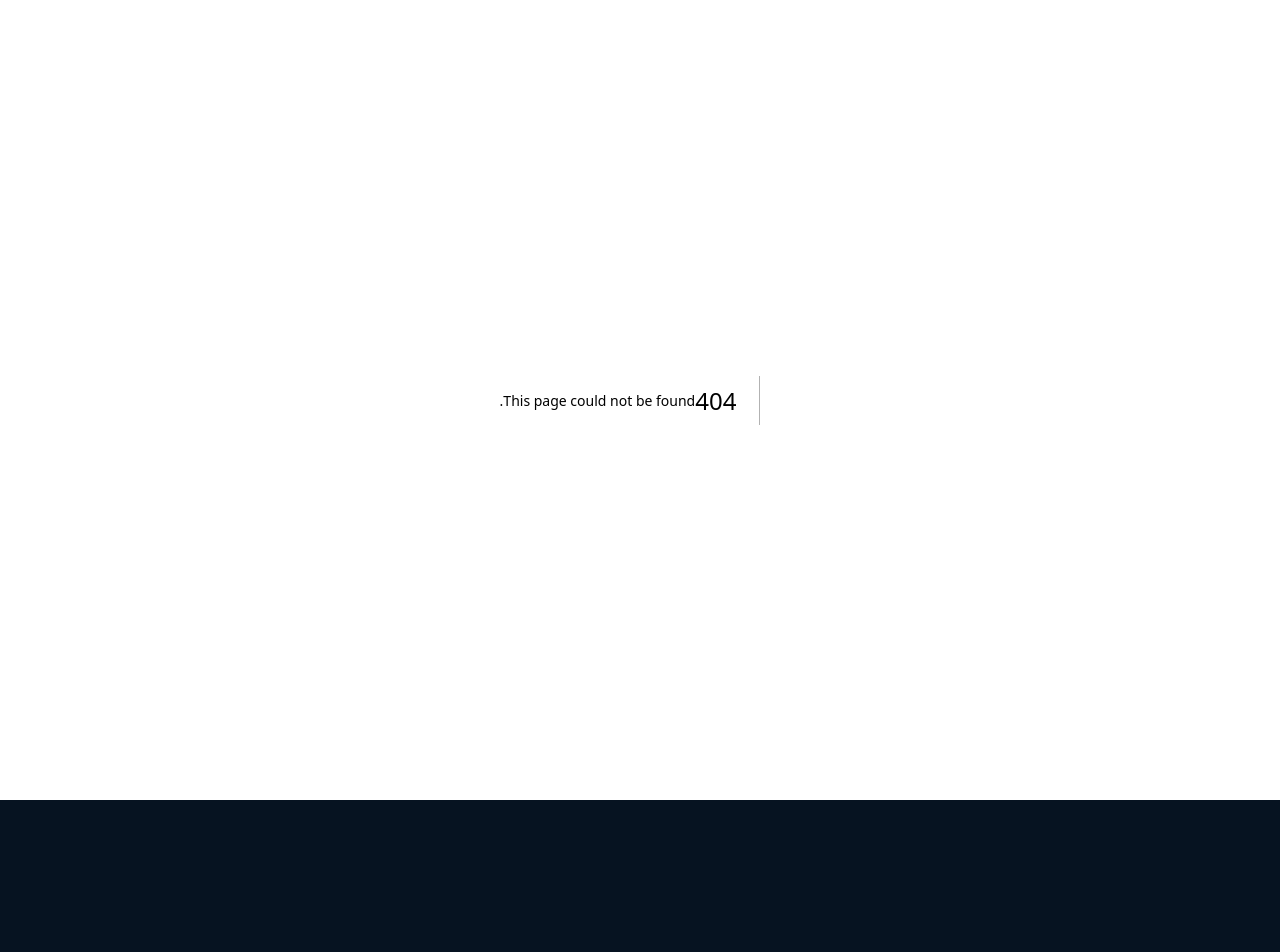
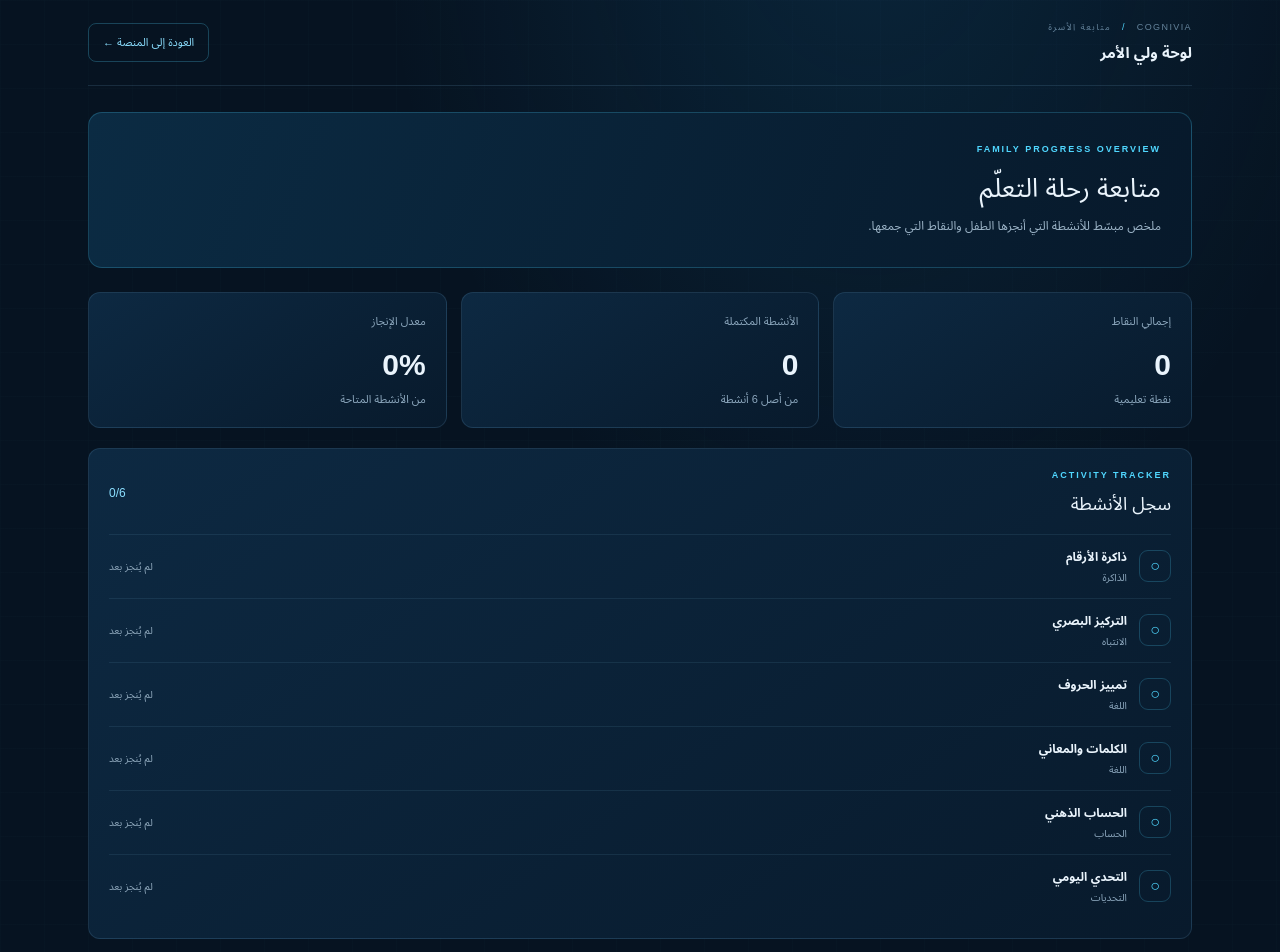
Before and after one commit to mhmooudalhasan64-svg/COGNIVIA, a Next.js app: page /parent in a window 1280 px wide. Before the commit this address had no page. Shown: the top 952 px of the page. Before the commit the page ends 800 px from the top, so only its background shows below. Built offline with nearby package versions, Linux system fonts and the light colour scheme.

Commit message:
Add parent progress dashboard

```diff
--- /dev/null
+++ b/app/parent/page.tsx
@@ -0,0 +1,101 @@
+"use client";
+
+import { useEffect, useMemo, useState } from "react";
+
+type Progress = { points?: number; completed?: string[] };
+const activities = [
+  { id: "memory", title: "ذاكرة الأرقام", skill: "الذاكرة" },
+  { id: "focus", title: "التركيز البصري", skill: "الانتباه" },
+  { id: "letters", title: "تمييز الحروف", skill: "اللغة" },
+  { id: "words", title: "الكلمات والمعاني", skill: "اللغة" },
+  { id: "math", title: "الحساب الذهني", skill: "الحساب" },
+  { id: "daily", title: "التحدي اليومي", skill: "التحديات" },
+];
+
+export default function ParentDashboard() {
+  const [progress, setProgress] = useState<Progress>({ points: 0, completed: [] });
+  const [ready, setReady] = useState(false);
+
+  useEffect(() => {
+    try {
+      const saved = JSON.parse(localStorage.getItem("cognivia-progress") || "{}") as Progress;
+      setProgress({ points: Number(saved.points) || 0, completed: Array.isArray(saved.completed) ? saved.completed : [] });
+    } catch {
+      setProgress({ points: 0, completed: [] });
+    }
+    setReady(true);
+  }, []);
+
+  const completed = useMemo(() => new Set(progress.completed || []), [progress.completed]);
+  const percentage = Math.round((completed.size / activities.length) * 100);
+
+  return (
+    <main className="app-shell" dir="rtl">
+      <section className="main-area parent-dashboard">
+        <header className="topbar">
+          <div>
+            <div className="breadcrumb">COGNIVIA <span>/</span> متابعة الأسرة</div>
+            <div className="topbar-title">لوحة ولي الأمر</div>
+          </div>
+          <a className="parent-back" href="/">العودة إلى المنصة ←</a>
+        </header>
+
+        <section className="parent-hero">
+          <div className="eyebrow">FAMILY PROGRESS OVERVIEW</div>
+          <h1>متابعة رحلة التعلّم</h1>
+          <p>ملخص مبسّط للأنشطة التي أنجزها الطفل والنقاط التي جمعها.</p>
+        </section>
+
+        {!ready ? <p className="parent-note">جارٍ تحميل التقدم…</p> : (
+          <>
+            <section className="parent-metrics">
+              <article className="parent-metric"><span>إجمالي النقاط</span><strong>{progress.points || 0}</strong><small>نقطة تعليمية</small></article>
+              <article className="parent-metric"><span>الأنشطة المكتملة</span><strong>{completed.size}</strong><small>من أصل {activities.length} أنشطة</small></article>
+              <article className="parent-metric"><span>معدل الإنجاز</span><strong>{percentage}%</strong><small>من الأنشطة المتاحة</small></article>
+            </section>
+
+            <section className="parent-panel">
+              <div className="parent-section-head">
+                <div><div className="eyebrow">ACTIVITY TRACKER</div><h2>سجل الأنشطة</h2></div>
+                <span className="parent-count">{completed.size}/{activities.length}</span>
+              </div>
+              <div className="parent-activity-list">
+                {activities.map((activity) => {
+                  const done = completed.has(activity.id);
+                  return (
+                    <div className="parent-activity" key={activity.id}>
+                      <div className="parent-activity-icon">{done ? "✓" : "○"}</div>
+                      <div className="parent-activity-name"><strong>{activity.title}</strong><small>{activity.skill}</small></div>
+                      <span className={done ? "parent-status done" : "parent-status"}>{done ? "مكتمل" : "لم يُنجز بعد"}</span>
+                    </div>
+                  );
+                })}
+              </div>
+            </section>
+            <section className="parent-note">
+              <strong>ملاحظة حول البيانات</strong>
+              <p>هذا التقرير يعرض التقدم المحفوظ على هذا الجهاز فقط. مزامنة البيانات بين الأجهزة وحسابات الأسرة ستُفعّل بعد استكمال ربط قاعدة البيانات السحابية.</p>
+            </section>
+          </>
+        )}
+        <footer className="app-footer"><span>COGNIVIA © 2026</span><span>متابعة تعليمية للأسرة</span><span>الإصدار التجريبي 0.3</span></footer>
+      </section>
+      <style jsx>{`
+        .parent-dashboard{max-width:1180px;width:100%;margin:0 auto}
+        .parent-back{font-size:11px;color:#8bdfff;text-decoration:none;border:1px solid rgba(80,215,255,.25);padding:10px 14px;border-radius:8px}
+        .parent-hero{padding:30px;border:1px solid rgba(80,215,255,.22);border-radius:14px;background:linear-gradient(110deg,#0b2b43,#07192b);margin:24px 0}
+        .parent-hero h1{font-size:26px;margin:12px 0 8px}.parent-hero p{font-size:12px;color:#9db5c8;margin:0;line-height:1.8}
+        .parent-metrics{display:grid;grid-template-columns:repeat(3,minmax(0,1fr));gap:14px;margin-bottom:20px}
+        .parent-metric,.parent-panel,.parent-note{border:1px solid rgba(130,190,224,.15);border-radius:12px;background:linear-gradient(145deg,#0d2942,#081a2c);padding:20px}
+        .parent-metric span,.parent-metric small{display:block;color:#8ea9bf;font-size:11px}.parent-metric strong{display:block;color:#eaf4fc;font-size:30px;margin:12px 0 4px}
+        .parent-section-head{display:flex;align-items:center;justify-content:space-between;margin-bottom:16px}.parent-section-head h2{font-size:18px;margin:8px 0 0}.parent-count{color:#8bdfff;font-size:12px}
+        .parent-activity{display:flex;align-items:center;gap:12px;padding:13px 0;border-top:1px solid rgba(130,190,224,.1)}
+        .parent-activity-icon{width:32px;height:32px;border:1px solid rgba(80,215,255,.22);border-radius:9px;display:grid;place-items:center;color:#50d7ff}
+        .parent-activity-name{flex:1}.parent-activity-name strong,.parent-activity-name small{display:block}.parent-activity-name strong{font-size:12px}.parent-activity-name small{font-size:10px;color:#8ea9bf;margin-top:4px}
+        .parent-status{font-size:10px;color:#91aabe}.parent-status.done{color:#70dfb2}
+        .parent-note{margin-top:16px}.parent-note strong{font-size:12px;color:#cfe8f7}.parent-note p{font-size:11px;color:#8ea9bf;line-height:1.9;margin:8px 0 0}
+        @media(max-width:600px){.parent-metrics{grid-template-columns:1fr}.parent-hero{padding:22px}.parent-hero h1{font-size:22px}.topbar{gap:8px}.parent-back{white-space:nowrap;font-size:10px;padding:8px}}
+      `}</style>
+    </main>
+  );
+}
```
